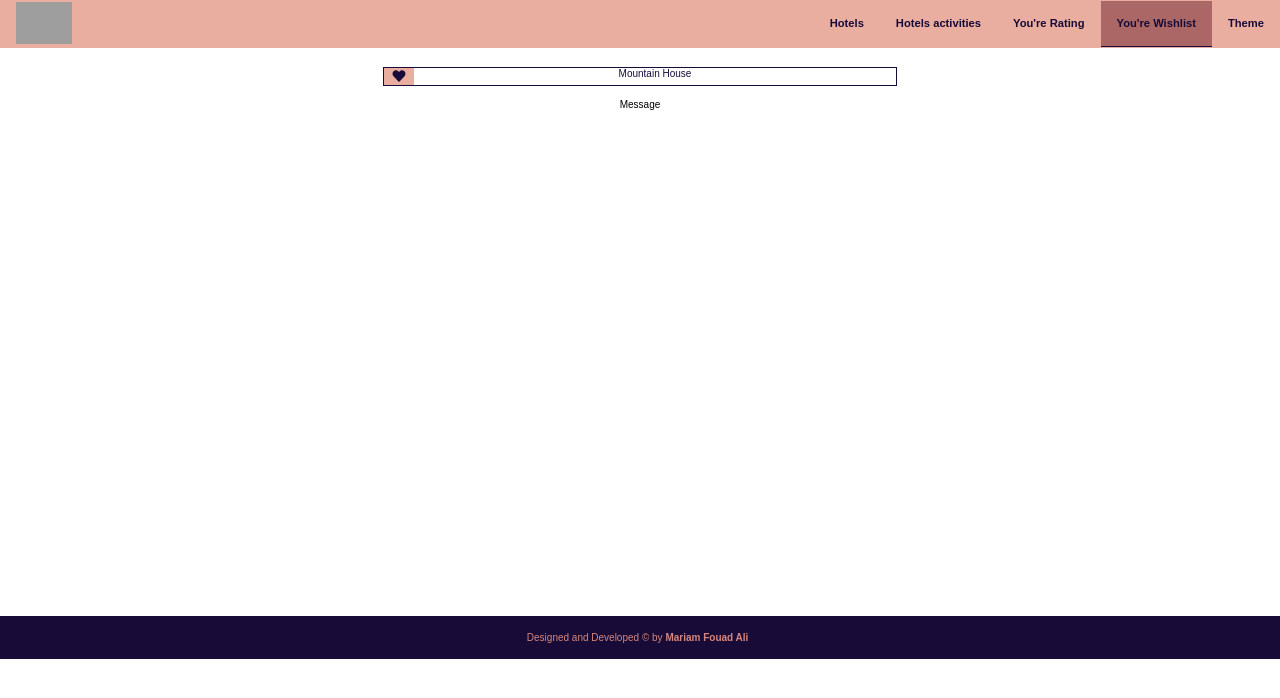
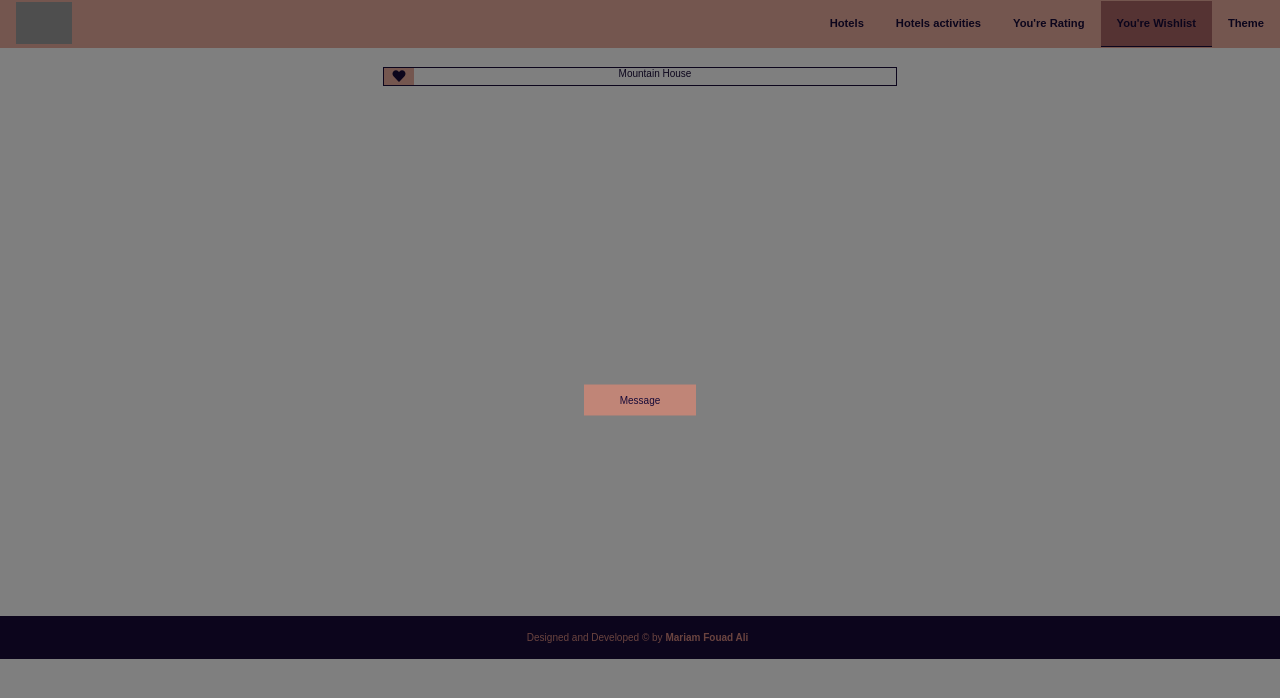
Before and after one commit to mariam-fouad/hotbird, a React (Create React App) app: page /wishlist in a window 1280 px wide. Both pictures are taken after a click on the element 399 px from the left and 76 px from the top of the page. Shown: the top 698 px of the page. Built offline with nearby package versions, Linux system fonts and the light colour scheme; grey boxes are pictures that could not be loaded; a web font is replaced by a local one.

Commit message:
create a backdrop component

```diff
--- /dev/null
+++ b/src/components/UI-components/Backdrop/Backdrop.js
@@ -0,0 +1,20 @@
+import React from 'react';
+import styled from 'styled-components';
+
+const backdrop = (props)=>{
+    const Backdrop = styled.div`
+    position: absolute;
+    top: 0;
+    left: 0;
+    width: 100%;
+    height: 100%;
+    z-index: 999;
+    background-color: rgba(0,0,0,0.5);
+`;
+
+    return(
+        <Backdrop onClick={props.close}/>
+    );
+}
+
+export default backdrop;
--- a/src/components/UI-components/popupMessage/popupMessage.js
+++ b/src/components/UI-components/popupMessage/popupMessage.js
@@ -1,15 +1,30 @@
 import React from 'react';
 import styled from 'styled-components';
+
+import Backdrop from '../Backdrop/Backdrop';
 
 const popupMessage = (props)=>{
 
     const MessageBox = styled.div`
+        width: 7rem;
+        background-color: ${props.themeColors.colorSecondaryTrans};
+        color: ${props.themeColors.colorPrimary};
+        position: fixed;
+        top: 50%;
+        left: 50%;
+        z-index:1000;
+        transform: translate(-50%,-50%);
+    `;
 
-    `;
+
     return (
-        <MessageBox onClick = {props.close}>
-            <p>Message</p>
-        </MessageBox>
+        <div>
+            <Backdrop close ={props.close}/>
+            <MessageBox onClick = {props.close}>
+                <p>Message</p>
+            </MessageBox>
+        </div>
+
     );
 }
 export default popupMessage;
--- a/src/pages/wishList.js
+++ b/src/pages/wishList.js
@@ -1,7 +1,6 @@
 import React , {Component} from 'react';
 import styled from 'styled-components'
 import {connect} from 'react-redux';
-import { Transition } from 'react-transition-group';
 
 import * as actions from '../store/actions';
 import WishCard from '../components/UI-components/wishCard/wishCard';
@@ -45,7 +44,7 @@ class WishList extends Component{
                  this.props.onWishHotelRemoved(hotel.id);
             }}/>);
 
-        let Message = this.state.toRemove? <PopupMessage close={this.closePopupMessage}/> : null ;
+        let Message = this.state.toRemove? <PopupMessage close={this.closePopupMessage} themeColors={this.props.themeColors}/> : null ;
         return (
             <Main>
                 {wishList}
```
